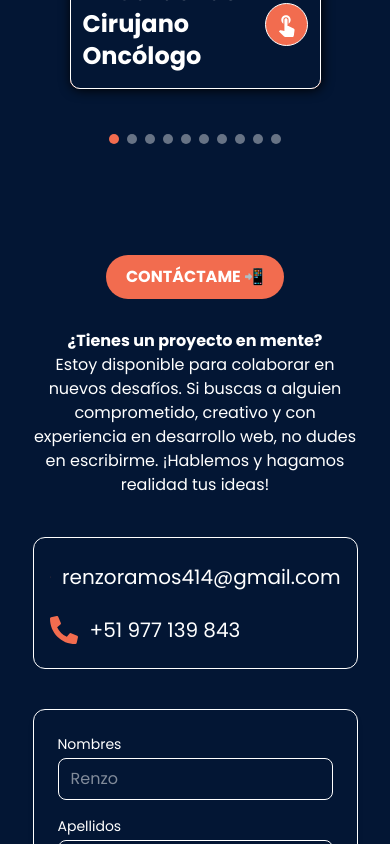
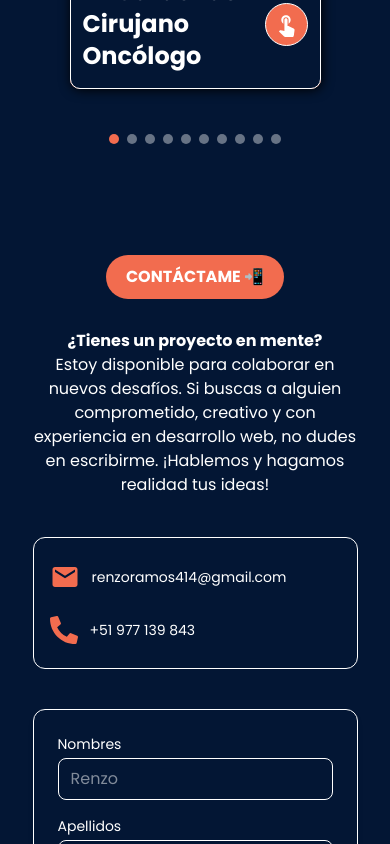
Before and after one commit to Case1490/portafolio2.0, a React (Vite) app: page / in a window 390 px wide. Shown: the part 8739-9583 px from the top of the page. Built offline with nearby package versions, Linux system fonts and the light colour scheme.

Commit message:
agregando ultimas mejoras

```diff
--- a/src/components/CardPortfolio.jsx
+++ b/src/components/CardPortfolio.jsx
@@ -3,14 +3,14 @@ import { MdTouchApp } from "react-icons/md";
 const CardPortfolio = ({ image, title, description, link }) => {
   return (
     <div className="book">
-      <div className=" w-[90%]">
-        <h1 className="text-xl font-bold mb-2">{title}</h1>
-        <p className="text-sm">{description}</p>
+      <div className=" w-[90%] p-3 sm:p-0">
+        <h1 className="text-lg sm:text-xl font-bold mb-2 uppercase">{title}</h1>
+        <p className="text-[12px] sm:text-sm">{description}</p>
         <a
           href={link}
           target="_blank"
           rel="noreferrer"
-          className="bg-[var(--BlueMain)] px-3 py-2 rounded-xl inline-block mt-4 hover:bg-[var(--OceanBlue)] transition-all"
+          className="bg-[var(--BlueMain)] text-sm sm:text-md px-3 py-2 rounded-xl inline-block mt-4 hover:bg-[var(--OceanBlue)] transition-all"
         >
           Ver Sitio Web
         </a>
--- a/src/sections/Contact.jsx
+++ b/src/sections/Contact.jsx
@@ -68,11 +68,13 @@ const Contact = () => {
           <div className="border rounded-xl mx-auto lg:mx-0 max-w-[400px] mt-10 px-4 py-6 space-y-6">
             <div className="flex items-center gap-x-3 text-[var(--OrangeMain)]">
               <MdEmail size={30} />
-              <h1 className="text-xl text-white">renzoramos414@gmail.com</h1>
+              <h1 className="text-sm sm:text-xl text-white">
+                renzoramos414@gmail.com
+              </h1>
             </div>
             <div className="flex items-center gap-x-3 text-[var(--OrangeMain)]">
               <FaPhoneAlt size={28} />
-              <h1 className="text-xl text-white">+51 977 139 843</h1>
+              <h1 className="text-sm sm:text-xl text-white">+51 977 139 843</h1>
             </div>
           </div>
         </div>
--- a/src/sections/Portfolio.jsx
+++ b/src/sections/Portfolio.jsx
@@ -57,7 +57,7 @@ const dataPortfolio = [
   },
   {
     image: Prinfer,
-    title: "Prinfer",
+    title: "Grupo Prinfer",
     description:
       "Tienda online de productos industriales, especializada en herramientas, equipos y suministros con catálogo completo y atención personalizada.",
     link: "https://amazing-frangipane-853ae3.netlify.app/",
```
